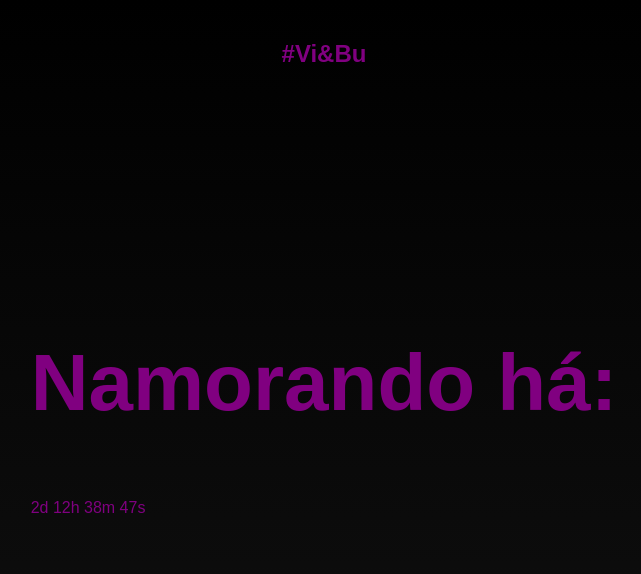
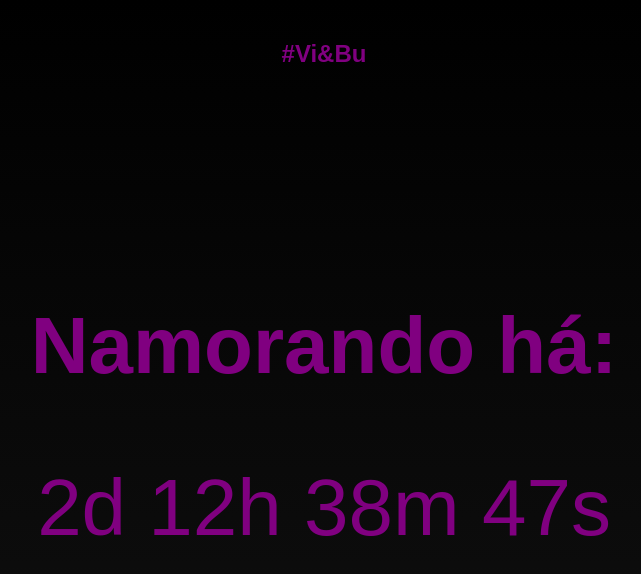
Before and after one commit to FloresIgor/cronos1, a plain HTML site: page index.html in a window 1280 px wide. Shown: the whole page, without its empty margins (316-957 px from the left). Drawn offline with Linux system fonts and the light colour scheme.

Commit message:
Adjust CSS for layout and styling

```diff
--- a/index.html
+++ b/index.html
@@ -14,8 +14,9 @@
       height: 100vh;
       font-family: Arial, sans-serif;
       position: relative;
-      }
+      flex-direction: column;
     }
+
 #timer {
   font-size: 5rem;
   text-align: center;
@@ -38,6 +39,11 @@
   width: 100%;
   text-align: center;
   font-size: 1.5rem;
+    }
+    div {
+  display: flex;
+  flex-direction: column;
+  align-items: center;
     }
   </style>
 </head>
```
